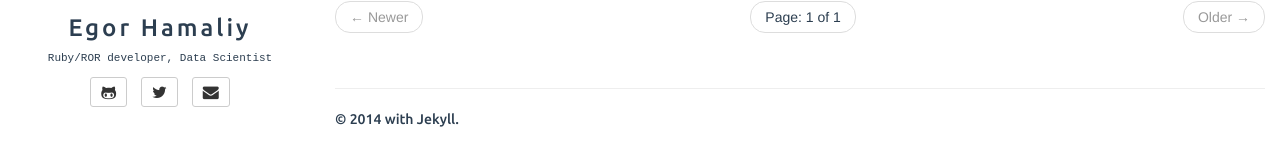
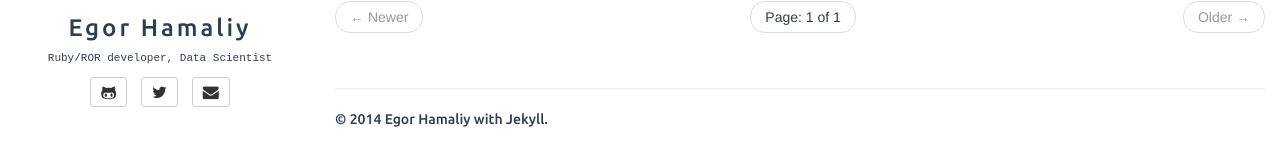
Before and after one commit to egorhm/egorhm.github.io, a Jekyll site: the page built from index.html, in a window 1280 px wide. Shown: the part 283-449 px from the top of the page. Built offline with Jekyll 4.4.1, drawn with Linux system fonts in a browser that asks for light colours; the list of posts is cut into pages by our own code.

Commit message:
name added

```diff
--- a/_config.yml
+++ b/_config.yml
@@ -8,7 +8,7 @@ pygments: true
 title: Egor Hamaliy
 description: Stylish Jekyll Theme
 author:
-  name:
+  name: Egor Hamaliy
   email: egor.hamaliy@gmail.com
   github: egorhm
   twitter: egor_hm
@@ -16,7 +16,7 @@ author:
   email_md5: dd050e6d8b0f09cf2c0dda78382e6944
 
 # rss_path: feed.xml
-categories_path: categories.html
+# categories_path: categories.html
 tags_path: tags.html
 
 BASE_PATH: http://egorhm.github.io
```
